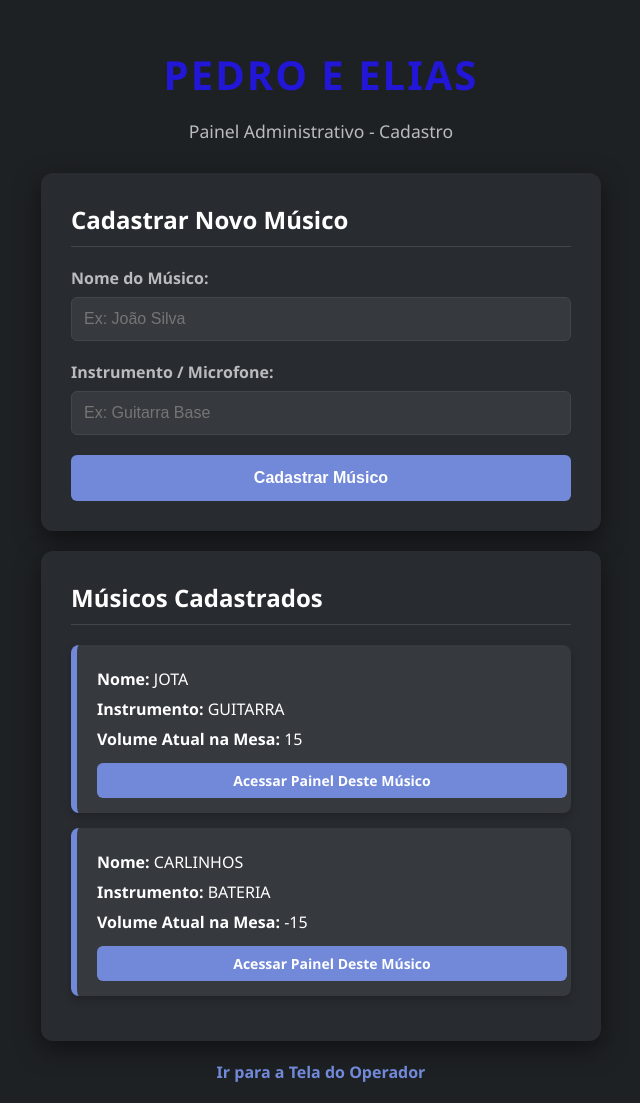
After one commit to enzonagashima/pedrelias, a Flask app: page /cadastro in a window 1280 px wide. The commit adds this page. Shown: the whole page, without its empty margins (319-959 px from the left). Run offline with Flask 3, Linux system fonts and the light colour scheme; data comes from the database, SQL or seed files in the repository; both versions use the stored data as it was after the commit.

Commit message:
teste mesa 2.0

```diff
--- a/main.py
+++ b/main.py
@@ -6,61 +6,134 @@ app = Flask(__name__)
 def init_db():
     conn = sqlite3.connect('mesa.db')
     cursor = conn.cursor()
+
+    # Tabela de Músicos
+    cursor.execute('''
+        CREATE TABLE IF NOT EXISTS musicos (
+            id INTEGER PRIMARY KEY AUTOINCREMENT,
+            nome TEXT NOT NULL,
+            instrumento TEXT NOT NULL,
+            volume_atual TEXT DEFAULT '0'
+        )
+    ''')
+
+    # Tabela de Pedidos de Mudança
     cursor.execute('''
         CREATE TABLE IF NOT EXISTS pedidos (
             id INTEGER PRIMARY KEY AUTOINCREMENT,
+            musico_id INTEGER,
             instrumento TEXT NOT NULL,
             volume TEXT NOT NULL,
-            status TEXT DEFAULT 'pendente'
+            status TEXT DEFAULT 'pendente',
+            FOREIGN KEY (musico_id) REFERENCES musicos (id)
         )
     ''')
+
     conn.commit()
     conn.close()
 
-@app.route('/', methods=['GET', 'POST'])
-def index():
+# Rota de Cadastro de Músicos
+@app.route('/cadastro', methods=['GET', 'POST'])
+def cadastro():
+    conn = sqlite3.connect('mesa.db')
+    cursor = conn.cursor()
+
     if request.method == 'POST':
+        nome = request.form['nome']
         instrumento = request.form['instrumento']
-        volume = request.form['volume']
-
-        conn = sqlite3.connect('mesa.db')
-        cursor = conn.cursor()
-        cursor.execute('INSERT INTO pedidos (instrumento, volume, status) VALUES (?, ?, ?)',
-                       (instrumento, volume, 'pendente'))
+        cursor.execute('INSERT INTO musicos (nome, instrumento, volume_atual) VALUES (?, ?, ?)',
+                       (nome, instrumento, '0'))
         conn.commit()
         conn.close()
+        return redirect(url_for('cadastro'))
 
-        return redirect(url_for('index'))
+    cursor.execute('SELECT id, nome, instrumento, volume_atual FROM musicos')
+    musicos = cursor.fetchall()
+    conn.close()
 
-    return render_template('index.html')
+    return render_template('cadastro.html', musicos=musicos)
 
+# Rota da Tela do Músico (Individual por ID)
+@app.route('/musico/<int:id>', methods=['GET', 'POST'])
+def musico(id):
+    conn = sqlite3.connect('mesa.db')
+    cursor = conn.cursor()
+
+    if request.method == 'POST':
+        volume = request.form['volume']
+        cursor.execute('SELECT instrumento FROM musicos WHERE id = ?', (id,))
+        res = cursor.fetchone()
+        instrumento = res[0] if res else "Desconhecido"
+
+        # Salva o pedido
+        cursor.execute('INSERT INTO pedidos (musico_id, instrumento, volume, status) VALUES (?, ?, ?, ?)',
+                       (id, instrumento, volume, 'pendente'))
+        conn.commit()
+        conn.close()
+        return redirect(url_for('musico', id=id))
+
+    cursor.execute('SELECT id, nome, instrumento, volume_atual FROM musicos WHERE id = ?', (id,))
+    musico_info = cursor.fetchone()
+    conn.close()
+
+    if not musico_info:
+        return "Músico não encontrado!", 404
+
+    return render_template('musico.html', musico=musico_info)
+
+# Rota da Tela do Operador (Vê todos os instrumentos e volumes)
 @app.route('/operador')
 def operador():
     return render_template('operador.html')
 
+# API para buscar pedidos pendentes
 @app.route('/api/pedidos')
 def listar_pedidos():
     conn = sqlite3.connect('mesa.db')
     cursor = conn.cursor()
-    cursor.execute("SELECT id, instrumento, volume FROM pedidos WHERE status = 'pendente'")
+    cursor.execute("SELECT id, musico_id, instrumento, volume FROM pedidos WHERE status = 'pendente'")
     pedidos = cursor.fetchall()
     conn.close()
 
-    lista = [{'id': p[0], 'instrumento': p[1], 'volume': p[2]} for p in pedidos]
+    lista = [{'id': p[0], 'musico_id': p[1], 'instrumento': p[2], 'volume': p[3]} for p in pedidos]
     return jsonify(lista)
 
+# API para Operador Aceitar ou Recusar (Atualiza o volume oficial do músico se aceito)
 @app.route('/api/pedido/<int:id>/<acao>', methods=['POST'])
 def atualizar_pedido(id, acao):
-    novo_status = 'aceito' if acao == 'aceitar' else 'recusado'
-
     conn = sqlite3.connect('mesa.db')
     cursor = conn.cursor()
+
+    if acao == 'aceitar':
+        # Pega os dados do pedido para atualizar o volume atual do músico
+        cursor.execute("SELECT musico_id, volume FROM pedidos WHERE id = ?", (id,))
+        pedido = cursor.fetchone()
+        if pedido:
+            musico_id, novo_volume = pedido
+            cursor.execute("UPDATE musicos SET volume_atual = ? WHERE id = ?", (novo_volume, musico_id))
+
+        novo_status = 'aceito'
+    else:
+        novo_status = 'recusado'
+
     cursor.execute("UPDATE pedidos SET status = ? WHERE id = ?", (novo_status, id))
     conn.commit()
     conn.close()
 
     return jsonify({'sucesso': True, 'status': novo_status})
 
+# API para o operador ver a lista completa de todos os instrumentos e seus volumes atuais
+@app.route('/api/instrumentos')
+def listar_instrumentos():
+    conn = sqlite3.connect('mesa.db')
+    cursor = conn.cursor()
+    cursor.execute("SELECT id, nome, instrumento, volume_atual FROM musicos")
+    dados = cursor.fetchall()
+    conn.close()
+
+    lista = [{'id': d[0], 'nome': d[1], 'instrumento': d[2], 'volume_atual': d[3]} for d in dados]
+    return jsonify(lista)
+
 if __name__ == '__main__':
     init_db()
     app.run(debug=True)
--- /dev/null
+++ b/templates/cadastro.html
@@ -0,0 +1,52 @@
+<!DOCTYPE html>
+<html lang="pt-BR">
+<head>
+    <meta charset="UTF-8">
+    <meta name="viewport" content="width=device-width, initial-scale=1.0">
+    <title>Pedrelias - Cadastro de Músicos</title>
+    <link rel="stylesheet" href="{{ url_for('static', filename='style.css') }}">
+</head>
+<body>
+    <header>
+        <h1>PEDRO E ELIAS</h1>
+        <p>Painel Administrativo - Cadastro</p>
+    </header>
+
+    <main>
+        <section class="card">
+            <h2>Cadastrar Novo Músico</h2>
+            <form action="/cadastro" method="POST">
+                <div class="input-grupo">
+                    <label for="nome">Nome do Músico:</label>
+                    <input type="text" id="nome" name="nome" placeholder="Ex: João Silva" required>
+                </div>
+                <div class="input-grupo">
+                    <label for="instrumento">Instrumento / Microfone:</label>
+                    <input type="text" id="instrumento" name="instrumento" placeholder="Ex: Guitarra Base" required>
+                </div>
+                <button type="submit" class="btn">Cadastrar Músico</button>
+            </form>
+        </section>
+
+        <section class="card" style="margin-top: 20px;">
+            <h2>Músicos Cadastrados</h2>
+            <div id="lista-musicos">
+                {% for m in musicos %}
+                    <div class="pedido-card" style="border-left-color: #7289da;">
+                        <p><strong>Nome:</strong> {{ m[1] }}</p>
+                        <p><strong>Instrumento:</strong> {{ m[2] }}</p>
+                        <p><strong>Volume Atual na Mesa:</strong> {{ m[3] }}</p>
+                        <a href="/musico/{{ m[0] }}" target="_blank" class="btn" style="display:inline-block; text-align:center; padding:8px; margin-top:5px; font-size:14px;">Acessar Painel Deste Músico</a>
+                    </div>
+                {% else %}
+                    <p>Nenhum músico cadastrado ainda.</p>
+                {% endfor %}
+            </div>
+        </section>
+
+        <div style="margin-top: 20px; text-align: center;">
+            <a href="/operador">Ir para a Tela do Operador</a>
+        </div>
+    </main>
+</body>
+</html>
```
Also changed, not shown: templates/musico.html (added, +37 -0 lines), templates/operador.html (+51 -12 lines), mesa.db.
